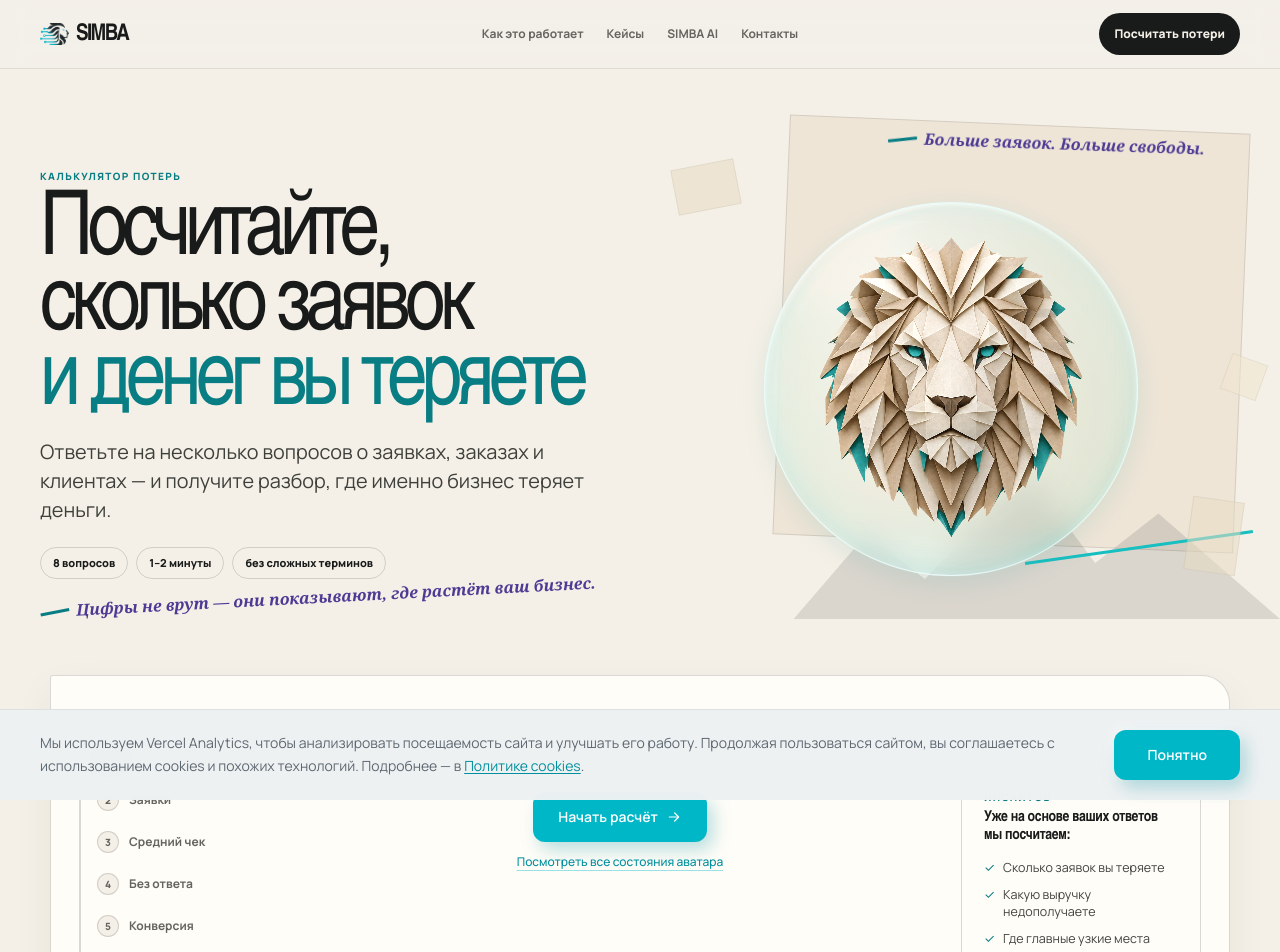
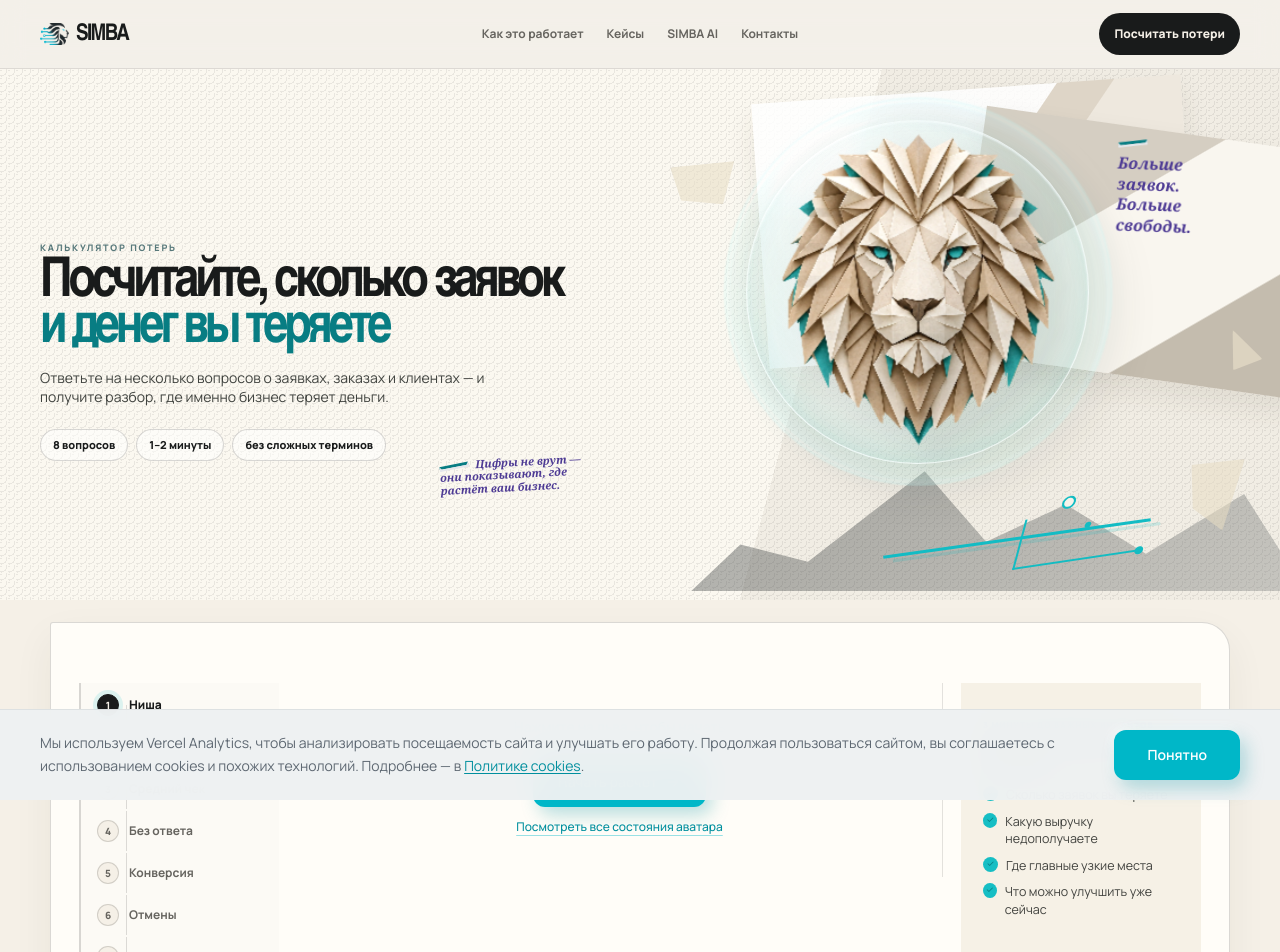
Before and after one commit to dubrovsky994-prog/Simba, a React (Vite) app: page / in a window 1280 px wide. Shown: the top 952 px of the page. Built offline with nearby package versions, Linux system fonts and the light colour scheme.

Commit message:
feat(public-v2): rebuild hero and calculator paper composition

```diff
--- a/src/components/Hero.tsx
+++ b/src/components/Hero.tsx
@@ -8,7 +8,7 @@ function scrollToCalculator() {
 
 export default function Hero() {
   return <section className="public-v2-hero">
-    <div className="public-v2-hero__paper" aria-hidden="true" /><div className="public-v2-hero__mountain" aria-hidden="true" /><div className="public-v2-hero__marker" aria-hidden="true" />
+    <div className="public-v2-hero__paper" aria-hidden="true" /><div className="public-v2-hero__paper public-v2-hero__paper--back" aria-hidden="true" /><div className="public-v2-hero__mountain" aria-hidden="true" /><div className="public-v2-hero__marker" aria-hidden="true" />
     <div className="container-px public-v2-hero__grid">
       <div className="public-v2-hero__copy">
         <p className="public-v2-kicker">Калькулятор потерь</p>
@@ -21,6 +21,7 @@ export default function Hero() {
       </div>
       <div className="public-v2-hero__visual">
         <span className="public-v2-note public-v2-note--rotate-right public-v2-hero__visual-note">Больше заявок. Больше свободы.</span>
+        <span className="public-v2-hero__route" aria-hidden="true"><i /><b /></span>
         <div className="public-v2-hero__fragment public-v2-hero__fragment--1" aria-hidden="true" />
         <div className="public-v2-hero__fragment public-v2-hero__fragment--2" aria-hidden="true" />
         <div className="public-v2-hero__fragment public-v2-hero__fragment--3" aria-hidden="true" />
--- a/src/components/LossCalculator.tsx
+++ b/src/components/LossCalculator.tsx
@@ -221,7 +221,7 @@ export default function LossCalculator() {
   }, [step])
 
   return (
-    <section id="business-audit" className="overflow-hidden bg-bg-section pb-12 pt-4 sm:pb-16 sm:pt-6">
+    <section id="business-audit" className="public-v2-calc-section overflow-hidden bg-bg-section pb-12 pt-4 sm:pb-16 sm:pt-6">
       <div className="container-px">
         {step > 0 && !isCalculating && (
           <div className="mx-auto mb-3 flex max-w-2xl items-center justify-center gap-2" data-calculator-presence>
--- a/src/components/calculator/CalculatorQuestionStage.tsx
+++ b/src/components/calculator/CalculatorQuestionStage.tsx
@@ -48,7 +48,7 @@ export default function CalculatorQuestionStage({
   onNext,
 }: CalculatorQuestionStageProps) {
   return (
-    <div className="mx-auto max-w-2xl rounded-[28px] border border-black/[0.04] bg-white/60 p-5 shadow-[0_20px_50px_rgba(31,37,43,0.06)] backdrop-blur-sm sm:p-8">
+    <div className="public-v2-calc-question mx-auto max-w-2xl rounded-[28px] border border-black/[0.04] bg-white/60 p-5 shadow-[0_20px_50px_rgba(31,37,43,0.06)] backdrop-blur-sm sm:p-8">
       <CalculatorProgress step={step} total={total} stageLabel={stageLabel} />
 
       <div key={step} className="mt-6 animate-calc-step" role="radiogroup" aria-labelledby="calculator-question">
--- a/src/public-v2.css
+++ b/src/public-v2.css
@@ -29,6 +29,57 @@
 .public-v2-ai-section { padding:clamp(52px,7vw,88px) 0; }.public-v2-ecosystem__head { display:flex; align-items:end; justify-content:space-between; gap:24px; }.public-v2-ecosystem__head h2,.public-v2-ai-section h3 { margin:0; color:var(--v2-ink); font:700 clamp(42px,5vw,72px)/.86 "Arial Narrow",Arial,sans-serif; letter-spacing:-.065em; }.public-v2-ecosystem__head h2 span,.public-v2-ai-section h3 span { color:var(--v2-purple); }.public-v2-ecosystem__tabs { display:flex; flex-wrap:wrap; gap:8px; margin:24px 0 28px; }.public-v2-ecosystem__tabs button { border:1px solid var(--v2-line); border-radius:999px; padding:9px 13px; background:transparent; color:var(--v2-ink); font-size:11px; font-weight:900; }.public-v2-ecosystem__tabs button[aria-selected="true"] { border-color:var(--v2-purple); background:var(--v2-purple); color:var(--v2-paper); }.public-v2-ai-section__copy { max-width:560px; margin:24px 0; color:#42433f; font-size:16px; line-height:1.5; }.public-v2-ai-section__avatar strong { display:flex; height:100%; flex-direction:column; justify-content:center; gap:10px; padding:70px 30px 30px; color:var(--v2-paper); font-size:clamp(20px,2.4vw,35px); line-height:1; }.public-v2-ai-section__avatar strong b { display:flex; align-items:center; justify-content:space-between; gap:12px; border-bottom:1px solid rgba(245,240,231,.18); padding-bottom:10px; }.public-v2-ai-section__avatar strong i { color:var(--v2-aqua); font-style:normal; }
 .public-v2-conversion__switch { display:flex; gap:8px; margin-bottom:14px; }.public-v2-conversion__switch button { border:1px solid var(--v2-line); border-radius:999px; padding:9px 13px; background:transparent; color:var(--v2-ink); font-size:11px; font-weight:900; }.public-v2-conversion__switch button[aria-pressed="true"] { background:var(--v2-ink); color:var(--v2-paper); }.public-v2-conversion > section { padding-block:20px 34px!important; }
 @media (max-width:900px) { .public-v2-ecosystem__head { display:block; }.public-v2-ecosystem__tabs { overflow-x:auto; flex-wrap:nowrap; padding-bottom:4px; }.public-v2-ecosystem__tabs button { white-space:nowrap; }.public-v2-cases .neu-card { min-height:0; } }
+
+/* Visual rebuild 03: desktop Hero + calculator only. The components keep their
+   existing state machine and handlers; these rules merely place them on one paper sheet. */
+@media (min-width:1025px) {
+  .public-v2 { background:#f7f3ea; }
+  .public-v2-hero { min-height:336px; padding:30px 0 0; background:linear-gradient(105deg,#fbf8f0 0 62%,#f1ede4 62% 100%); }
+  .public-v2-hero::before { position:absolute; inset:0; opacity:.18; background-image:repeating-radial-gradient(circle at 13% 19%,rgba(20,24,24,.42) 0 1px,transparent 1px 5px); background-size:8px 8px; content:""; mix-blend-mode:multiply; pointer-events:none; }
+  .public-v2-hero__grid { min-height:300px; grid-template-columns:1.03fr .97fr; gap:12px; align-items:center; max-width:1240px; }
+  .public-v2-hero__copy { position:relative; z-index:4; align-self:center; padding:6px 0 24px; }
+  .public-v2-hero .public-v2-kicker { margin-bottom:8px; color:#57787a; font-size:9px; letter-spacing:.2em; }
+  .public-v2-hero h1 { max-width:620px; font:800 clamp(46px,4.3vw,66px)/.82 "Arial Narrow",Arial,sans-serif; letter-spacing:-.075em; }
+  .public-v2-hero h1 span { color:#11aeb7; }
+  .public-v2-hero__lead { max-width:478px; margin:13px 0 13px; color:#40433f; font-size:14px; line-height:1.35; }
+  .public-v2-hero__chips { gap:6px; margin:0; }
+  .public-v2-hero__chips span { border-color:rgba(25,27,27,.18); border-radius:2px; padding:5px 8px; background:rgba(255,255,255,.5); font-size:9px; }
+  .public-v2-hero__copy>.public-v2-note { position:absolute; right:4%; bottom:-2px; max-width:155px; margin:0; font-size:11px; line-height:1.13; }
+  .public-v2-note::before { width:19px; margin-right:4px; border-width:2px; }
+  .public-v2-hero__visual { min-height:310px; align-self:stretch; justify-content:center; overflow:visible; }
+  .public-v2-hero__visual .simba-paper-avatar { position:absolute; z-index:2; top:-76px; left:20px; width:470px; height:470px; filter:drop-shadow(18px 19px 13px rgba(31,27,20,.17)); }
+  .public-v2-hero__visual .simba-paper-avatar iframe { transform:scale(1.13); transform-origin:48% 51%; }
+  .public-v2-hero__paper { z-index:0; top:20px; right:7%; width:430px; height:265px; border:0; background:linear-gradient(128deg,rgba(255,255,255,.84) 0 48%,#ded5c7 48.2% 57%,#eee8de 57.2%); box-shadow:0 14px 28px rgba(64,50,32,.09); transform:rotate(-4deg); }
+  .public-v2-hero__paper--back { top:60px; right:-3%; width:350px; height:248px; background:linear-gradient(142deg,#d5cec2 0 36%,#f9f6ef 36.3% 71%,#c4bcae 71.4%); transform:rotate(8deg); }
+  .public-v2-hero__mountain { z-index:1; right:-2%; bottom:10px; width:48%; height:133px; opacity:.38; background:linear-gradient(145deg,#252a2b,#838685); clip-path:polygon(0 100%,8% 65%,19% 78%,38% 10%,48% 63%,61% 35%,74% 72%,90% 27%,100% 100%); }
+  .public-v2-hero__marker { z-index:3; right:10%; bottom:61px; width:270px; border-top-width:3px; border-color:#12bcc4; box-shadow:9px 5px 0 rgba(18,188,196,.18); }
+  .public-v2-hero__route { position:absolute; z-index:3; right:17%; bottom:32px; display:block; width:120px; height:51px; border-left:2px solid #13bcc2; border-bottom:2px solid #13bcc2; transform:skew(-23deg) rotate(-9deg); }
+  .public-v2-hero__route::after { position:absolute; right:-4px; bottom:-5px; width:8px; height:8px; border-radius:50%; background:#13bcc2; content:""; }
+  .public-v2-hero__route i { position:absolute; left:30px; top:-18px; width:13px; height:13px; border:2px solid #13bcc2; border-radius:50%; background:#f7f3ea; }
+  .public-v2-hero__route b { position:absolute; left:58px; top:12px; width:6px; height:6px; border-radius:50%; background:#13bcc2; }
+  .public-v2-hero__visual-note { top:18px; right:0; max-width:88px; color:#4e3e9b; font-size:10px; line-height:1.1; }
+  .public-v2-hero__fragment { z-index:1; border:0; opacity:.85; box-shadow:5px 7px 12px rgba(42,35,25,.1); }
+  .public-v2-hero__fragment--1 { top:32px; left:15%; width:53px; height:41px; background:#20bec1; clip-path:polygon(0 0,100% 13%,70% 100%,7% 75%); transform:rotate(-18deg); }
+  .public-v2-hero__fragment--2 { right:2%; bottom:18px; width:75px; height:72px; background:#f8f4eb; clip-path:polygon(0 18%,100% 0,76% 100%,14% 76%); }
+  .public-v2-hero__fragment--3 { top:87px; right:12%; width:42px; height:42px; background:#d2c4a9; clip-path:polygon(0 0,100% 46%,38% 100%); }
+
+  .public-v2-calc-section#business-audit { position:relative; z-index:5; margin-top:-1px; padding:0 0 28px; background:#f7f3ea; }
+  .public-v2-calc-card { max-width:1240px; margin:0 auto; border:1px solid rgba(25,27,27,.15); border-radius:2px; background:#fffdfa; box-shadow:0 16px 34px rgba(55,45,31,.1); padding:0; overflow:hidden; }
+  .public-v2-calc-shell { display:grid; grid-template-columns:210px minmax(0,1fr) 246px; gap:0; align-items:stretch; min-height:308px; margin:0; }
+  .public-v2-calc-shell>div { display:flex; min-width:0; align-items:center; justify-content:center; border-right:1px solid rgba(25,27,27,.12); padding:18px 28px; }
+  .public-v2-step-nav { align-self:stretch; gap:0; border:0; padding:16px 0; background:#fcfaf5; }
+  .public-v2-step-nav__item { position:relative; min-height:34px; gap:9px; padding:0 14px 0 19px; font-size:10px; }
+  .public-v2-step-nav__item::before { position:absolute; left:29px; top:0; bottom:0; width:1px; background:rgba(25,27,27,.14); content:""; }
+  .public-v2-step-nav__item:first-child::before { top:50%; }.public-v2-step-nav__item:last-child::before { bottom:50%; }
+  .public-v2-step-nav__num { position:relative; z-index:1; width:21px; height:21px; border-color:rgba(25,27,27,.22); border-radius:50%; background:#fffdfa; font-size:9px; }
+  .public-v2-step-nav__item.is-current { color:#0d9da6; }.public-v2-step-nav__item.is-current .public-v2-step-nav__num { border-color:#16bec4; background:#16bec4; color:#fff; box-shadow:0 0 0 4px rgba(22,190,196,.14); }
+  .public-v2-step-nav__item.is-done .public-v2-step-nav__num { border-color:#16bec4; background:#16bec4; color:#fff; }
+  .public-v2-calc-shell .simba-paper-avatar { filter:drop-shadow(9px 10px 8px rgba(36,29,22,.12)); }
+  .public-v2-calc-shell .public-v2-calc-shell__explainer { align-self:stretch; border:0; border-radius:0; background:#f6f1e6; padding:27px 22px; }
+  .public-v2-calc-shell__explainer .public-v2-kicker { margin-bottom:8px; font-size:8px; color:#0c9299; }.public-v2-calc-shell__explainer h4 { margin:0; font-size:18px; line-height:1.02; }.public-v2-calc-shell__explainer ul { gap:10px; margin-top:18px; }.public-v2-calc-shell__explainer li { font-size:11px; }.public-v2-calc-shell__explainer li i { display:grid; width:15px; height:15px; place-items:center; border-radius:50%; background:#16bec4; color:#fff; font-size:9px; }
+  .public-v2-calc-question { width:100%; border:0; border-radius:0; box-shadow:none; background:transparent; padding:0; backdrop-filter:none; }
+  .public-v2-calc-question .btn-primary { border-radius:2px; background:#12b7bd; }.public-v2-calc-question .btn-secondary { border-radius:2px; }
+}
 
 /* Task 03 (SYS-V2-REDESIGN-01): editorial primitives, always-visible calculator shell, value cards, case carousel + overlay, standalone beauty widget. */
 .public-v2 { --v2-rose:#b6524f; --v2-blue:#3f6a9e; --v2-amber:#b8813a; }
```
